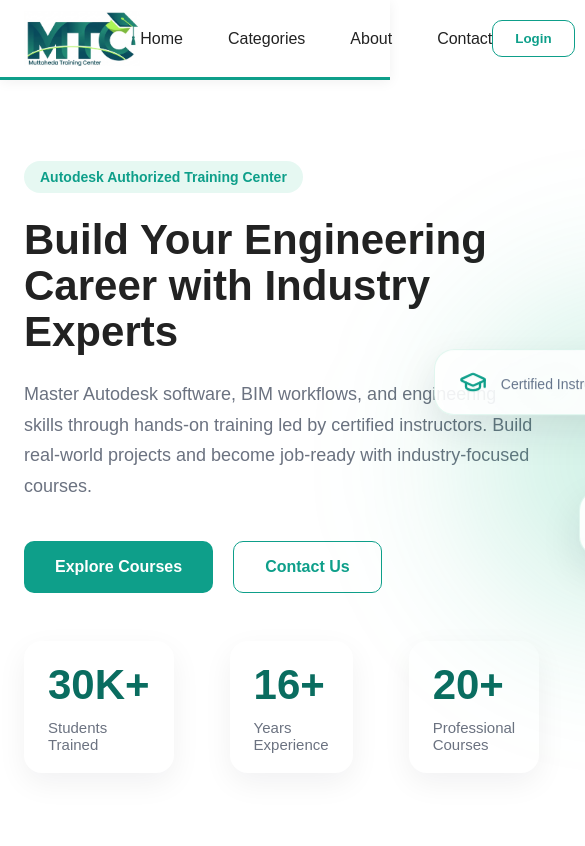
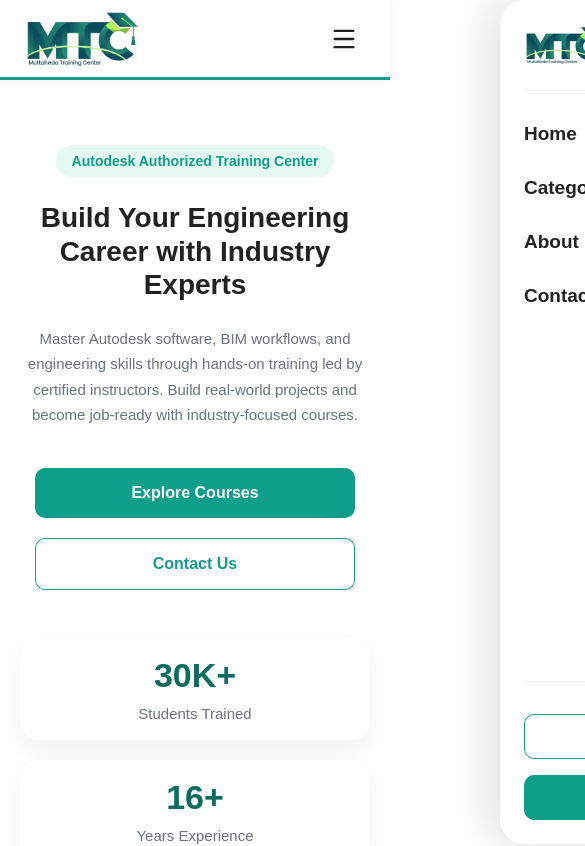
Before and after one commit to MennaaWaleed/courses-management-system, a React (Vite) app in the folder Frontend/courses-management-system-frontend/: page / in a window 390 px wide. Shown: the top 846 px of the page, 585 px wide, since content can reach past the window. Built offline with nearby package versions, Linux system fonts and the light colour scheme.

Commit message:
Implement Navbar and HomeIntro Responsive

```diff
--- a/Frontend/courses-management-system-frontend/src/components/layout/Navbar/Navbar.css
+++ b/Frontend/courses-management-system-frontend/src/components/layout/Navbar/Navbar.css
@@ -10,6 +10,7 @@
     background-color: white;
     z-index: 1000;
     border-bottom: 3px solid  var(--primary-color);
+
 }
 .navbar__container{
      display: flex;
@@ -48,7 +49,9 @@
     display: flex;
     gap:45px ;
 
+
 }
+
 .navbar__links a{
     display: inline-block;
     text-decoration: none;
@@ -57,6 +60,7 @@
     color: var(--text-color);
    transition: all 0.3s ease;
    position: relative;
+
 }
 .navbar__links a:hover {
     color: var(--primary-dark);
@@ -129,3 +133,276 @@
   outline: 2px solid var(--primary-color);
   outline-offset: 2px;
 }
+
+
+
+.navbar__menu-btn{
+    display: none;
+
+    align-items: center;
+    justify-content: center;
+
+    width: 44px;
+    height: 44px;
+
+    background: transparent;
+    border: none;
+
+    color: var(--text-color);
+
+    cursor: pointer;
+
+    transition: .3s ease;
+}
+
+.navbar__menu-btn:hover{
+    color: var(--primary-color);
+}
+
+
+.navbar__drawer{
+
+    display: none;
+
+}
+
+.navbar__overlay{
+
+    display: none;
+
+}
+
+
+
+@media (max-width: 992px){
+
+    /* Desktop */
+
+    .navbar__links,
+    .navbar__actions{
+        display: none;
+    }
+
+    /* Menu Button */
+
+    .navbar__menu-btn{
+        display: flex;
+    }
+
+    /* Overlay */
+
+
+
+    /* Drawer */
+
+    .navbar__drawer{
+
+        position: fixed;
+
+        top: 0;
+        right: -100%;
+
+        width: min(280px,85%);
+        height: 100vh;
+
+        background: #fff;
+
+        display: flex;
+        flex-direction: column;
+
+        padding: 24px;
+
+        border-radius: 24px 0 0 24px;
+
+        box-shadow: -12px 0 40px rgba(0,0,0,.12);
+
+        transition: right .35s ease;
+
+        z-index: 1999;
+
+    }
+
+    .navbar__drawer.active{
+        right: 0;
+    }
+
+    /* Header */
+
+    .navbar__drawer-header{
+
+        display: flex;
+        justify-content: space-between;
+        align-items: center;
+
+        padding-bottom: 24px;
+        margin-bottom: 32px;
+
+        border-bottom: 1px solid #eef2f7;
+
+    }
+       .navbar__overlay{
+            display: flex;
+        position: fixed;
+       top: 0;
+    left: 0;
+    right: 0;
+    bottom: 0;
+
+        background: rgba(15,23,42,.35);
+
+        backdrop-filter: blur(5px);
+
+        animation: fadeOverlay .35s ease;
+
+        z-index: 1998;
+
+    }
+
+    .navbar__drawer-header img{
+
+        height: 38px;
+
+    }
+
+    .navbar__drawer-close{
+
+        width: 42px;
+        height: 42px;
+
+        display: flex;
+        justify-content: center;
+        align-items: center;
+
+        border: none;
+        background: transparent;
+
+        border-radius: 50%;
+
+        cursor: pointer;
+
+        transition: .3s ease;
+
+    }
+
+    .navbar__drawer-close:hover{
+
+        background: #f3f4f6;
+
+        color: var(--primary-color);
+
+        transform: rotate(90deg);
+
+    }
+
+    /* Links */
+
+    .navbar__drawer-links{
+
+        list-style: none;
+
+        margin: 0;
+        padding: 0;
+
+        display: flex;
+        flex-direction: column;
+
+        gap: 32px;
+
+    }
+
+    .navbar__drawer-links li{
+
+        opacity: 0;
+
+        transform: translateX(20px);
+
+        animation: drawerItem .4s forwards;
+
+    }
+
+    .navbar__drawer-links li:nth-child(1){animation-delay:.1s;}
+    .navbar__drawer-links li:nth-child(2){animation-delay:.18s;}
+    .navbar__drawer-links li:nth-child(3){animation-delay:.26s;}
+    .navbar__drawer-links li:nth-child(4){animation-delay:.34s;}
+
+    .navbar__drawer-links a{
+
+        text-decoration: none;
+
+        color: var(--text-color);
+
+        font-size: 19px;
+
+        font-weight: 600;
+
+        transition: .3s ease;
+
+    }
+
+    .navbar__drawer-links a:hover{
+
+        color: var(--primary-color);
+
+    }
+
+    /* Buttons */
+
+    .navbar__drawer-actions{
+
+        margin-top: auto;
+
+        padding-top: 32px;
+
+        border-top: 1px solid #eef2f7;
+
+        display: flex;
+        flex-direction: column;
+
+        gap: 16px;
+
+    }
+
+    .navbar__drawer-actions button{
+
+        width: 100%;
+
+        padding: 14px 0;
+
+    }
+
+}
+@keyframes fadeOverlay{
+
+    from{
+        opacity:0;
+    }
+
+    to{
+        opacity:1;
+    }
+
+}
+
+@keyframes drawerItem{
+
+    to{
+
+        opacity:1;
+
+        transform:translateX(0);
+
+    }
+
+}
+
+.navbar__links a.active{
+
+    color: var(--primary-color);
+
+}
+
+.navbar__links a.active::after{
+
+    width: 100%;
+
+}
--- a/Frontend/courses-management-system-frontend/src/components/layout/Navbar/Navbar.jsx
+++ b/Frontend/courses-management-system-frontend/src/components/layout/Navbar/Navbar.jsx
@@ -1,35 +1,205 @@
 import "./Navbar.css";
 import logo from "../../../assets/images/logo.png";
 
-function  Navbar(){
+import { Menu, X } from "lucide-react";
+import { useEffect, useState } from "react";
+
+function Navbar() {
+
+   const [menuOpen, setMenuOpen] = useState(false);
+
+    const links = [
+        { title: "Home", href: "/" },
+        { title: "Categories", href: "/" },
+        { title: "About", href: "/" },
+        { title: "Contact", href: "/" }
+    ];
+
+    // Lock body scroll when the mobile drawer is open
+    useEffect(() => {
+
+        document.body.style.overflow = menuOpen ? "hidden" : "auto";
+
+        return () => {
+            document.body.style.overflow = "auto";
+        };
+
+    }, [menuOpen]);
+
+    // Close drawer on Escape key press
+    useEffect(() => {
+
+        const handleEsc = (e) => {
+
+            if (e.key === "Escape") {
+
+                setMenuOpen(false);
+
+            }
+
+        };
+
+        window.addEventListener("keydown", handleEsc);
+
+        return () => {
+
+            window.removeEventListener("keydown", handleEsc);
+
+        };
+
+    }, []);
+
+    // Close drawer automatically if window is resized above mobile breakpoint
+    useEffect(() => {
+
+        const handleResize = () => {
+
+            if (window.innerWidth > 992) {
+
+                setMenuOpen(false);
+
+            }
+
+        };
+
+        window.addEventListener("resize", handleResize);
+
+        return () => {
+
+            window.removeEventListener("resize", handleResize);
+
+        };
+
+    }, []);
+
+    return (
+<>
+        <nav className="navbar">
+
+            <div className="navbar__container">
+
+        <a href="/" className="navbar__logo">
+            <img src={logo} alt="MTC Logo" />
+        </a>
 
 
-    return(
+                <ul className="navbar__links">
 
-         <nav className="navbar">
-             <div className="navbar__container">
-            <div className="navbar__logo">
-                <img src={logo} alt="MTC Logo" />
-{/*
-                    <span className="navbar__title">
-                    Training Center
-                    </span> */}
+                    {links.map((link) => (
+
+                        <li key={link.title}>
+                            <a href={link.href}>
+                                {link.title}
+                            </a>
+                        </li>
+
+                    ))}
+
+                </ul>
+
+
+
+                <div className="navbar__actions">
+
+                    <button className="navbar__login">
+                        Login
+                    </button>
+
+                    <button className="navbar__register">
+                        Register
+                    </button>
+
                 </div>
 
-                <ul className="navbar__links">
-                    <li><a href="/">Home</a></li>
-                    <li><a href="/">Categories</a></li>
-                    <li><a href="/">About</a></li>
-                    <li><a href="/">Contact</a></li>
+
+                <button
+                    className="navbar__menu-btn"
+                    onClick={() => setMenuOpen(true)}
+                >
+                    <Menu size={28}/>
+                </button>
+
+            </div>
+
+
+
+        </nav>
+
+
+
+
+
+            {/* Mobile Drawer */}
+
+            <div className={`navbar__drawer ${menuOpen ? "active" : ""}`}>
+
+
+                <div className="navbar__drawer-header">
+
+                <img src={logo} alt="MTC"/>
+                        <button
+                            className="navbar__drawer-close"
+                            onClick={() => setMenuOpen(false)}
+                        >
+                            <X size={28}/>
+                        </button>
+
+                    </div>
+
+                <ul className="navbar__drawer-links">
+
+                    {links.map((link) => (
+
+                        <li key={link.title}>
+                            <a
+                                href={link.href}
+                                onClick={() => setMenuOpen(false)}
+                            >
+                                {link.title}
+                            </a>
+                        </li>
+
+                    ))}
+
                 </ul>
 
-                <div className="navbar__actions">
-                    <button className="navbar__login">Login</button>
-                    <button className="navbar__register">Register</button>
+                <div className="navbar__drawer-actions">
+
+                    <button
+                        className="navbar__login"
+                        onClick={() => setMenuOpen(false)}
+                    >
+                        Login
+                    </button>
+
+                    <button
+                        className="navbar__register"
+                        onClick={() => setMenuOpen(false)}
+                    >
+                        Register
+                    </button>
+
                 </div>
+
             </div>
-        </nav>
 
+
+                {/* Overlay */}
+
+            {menuOpen && (
+
+                        <div
+                className="navbar__overlay"
+                onClick={() => {
+                    console.log("overlay clicked");
+                    setMenuOpen(false);
+                }}
+                    />
+
+            )}
+</>
     );
+
 }
+
 export default Navbar;
--- a/Frontend/courses-management-system-frontend/src/features/home/HomeIntro/HomeIntro.css
+++ b/Frontend/courses-management-system-frontend/src/features/home/HomeIntro/HomeIntro.css
@@ -231,21 +231,21 @@
     top: 30px;
     left: -40px;
 
-    animation-delay: 0s;
+    animation-delay: 0.8s;
 }
 
 .floating-card--courses{
     bottom: 45px;
     right: -35px;
 
-    animation-delay: .8s;
+    animation-delay: 0s;
 }
 
 .floating-card--autodesk{
     bottom: -25px;
-    left: 50%;
+    left: 20%;
 
-    transform: translateX(-50%);
+    /* transform: translateX(-50%); */
 
     font-weight: 600;
 
@@ -268,11 +268,7 @@
 
 }
 
-.floating-card{
 
-animation:float 4s ease-in-out infinite;
-
-}
 
 
 @keyframes blobFloat{
@@ -357,3 +353,188 @@
     animation-delay:1s;
 
 }
+
+
+
+@media (max-width:992px){
+
+.home-intro{
+
+    padding:80px 0;
+
+}
+
+.home-intro__container{
+
+    grid-template-columns:1fr;
+
+    gap:70px;
+
+    text-align:center;
+
+}
+
+.home-intro__content{
+
+    order:1;
+
+}
+
+.home-intro__image{
+
+    order:2;
+
+}
+
+.home-intro__description{
+
+    margin-inline:auto;
+
+}
+
+.home-intro__actions{
+
+    justify-content:center;
+
+}
+
+.home-intro__stats{
+
+    justify-content:center;
+
+    flex-wrap:wrap;
+
+}
+
+.home-intro__badge{
+
+    margin-inline:auto;
+
+}
+
+}
+
+
+
+
+@media (max-width:768px){
+
+
+.floating-card{
+
+    display:none;
+
+}
+
+.home-intro__blob{
+
+    width:300px;
+    height:300px;
+
+}
+
+.home-intro{
+
+    min-height:auto;
+
+    padding:60px 0;
+
+}
+
+.home-intro__container{
+
+    padding:0 20px;
+
+}
+
+.home-intro__title{
+
+    font-size:34px;
+
+}
+
+.home-intro__description{
+
+    font-size:16px;
+
+}
+
+.home-intro__actions{
+
+    flex-direction:column;
+
+    align-items:center;
+
+    width:100%;
+
+}
+
+.home-intro__actions button{
+
+    width:100%;
+
+    max-width:320px;
+
+}
+
+.home-intro__stats{
+
+    gap:20px;
+
+}
+
+.stat{
+
+    width:150px;
+
+    padding:18px;
+
+}
+
+.stat h3{
+
+    font-size:34px;
+
+}
+
+}
+
+
+
+@media (max-width:480px){
+
+.home-intro__title{
+
+    font-size:28px;
+
+    line-height:1.2;
+
+}
+
+.home-intro__description{
+
+    font-size:15px;
+
+}
+
+.home-intro__stats{
+
+    display:grid;
+
+    grid-template-columns:1fr;
+
+}
+
+.stat{
+
+    width:100%;
+
+}
+
+.home-intro__hero-image{
+
+    border-radius:20px;
+
+}
+
+}
```
